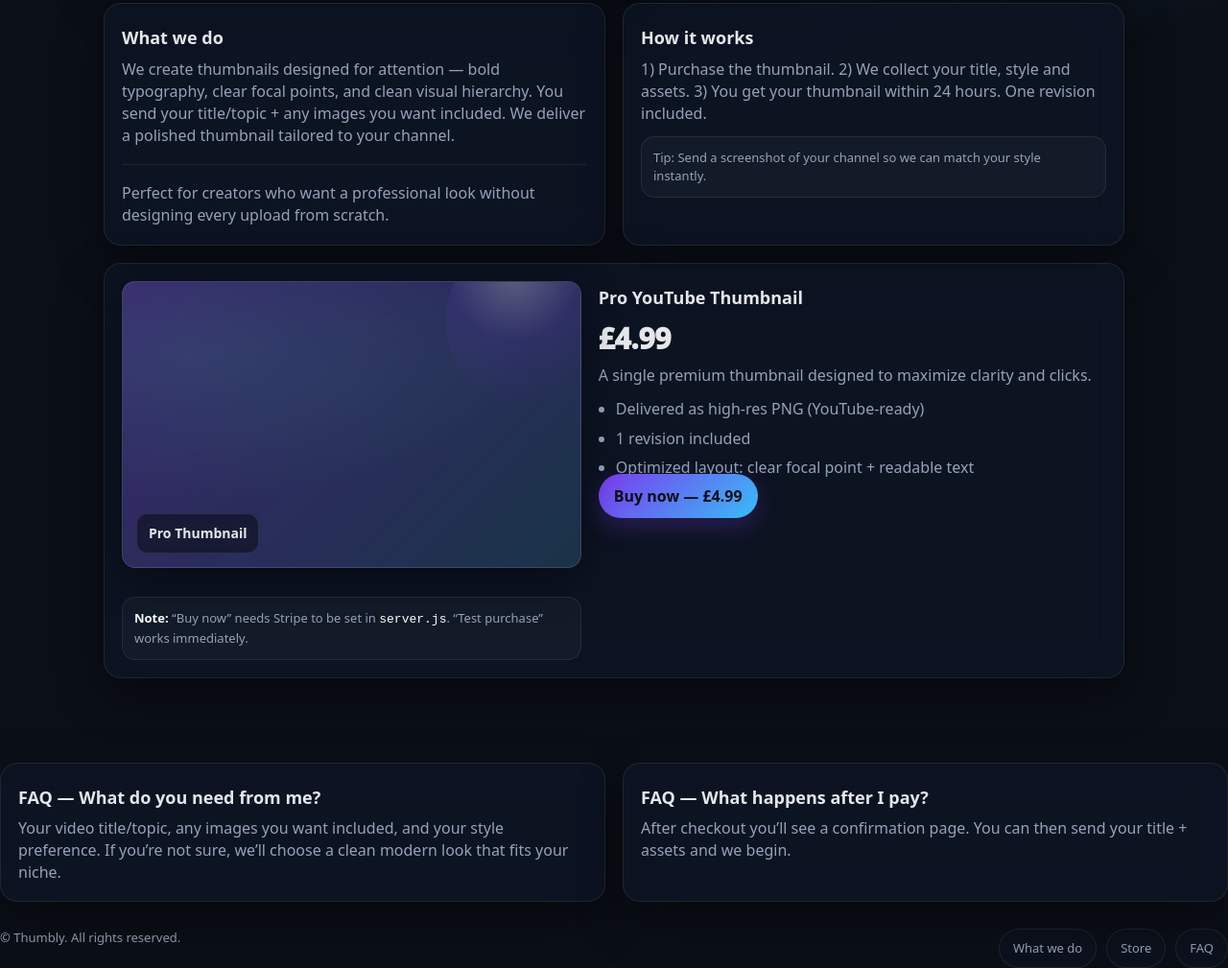
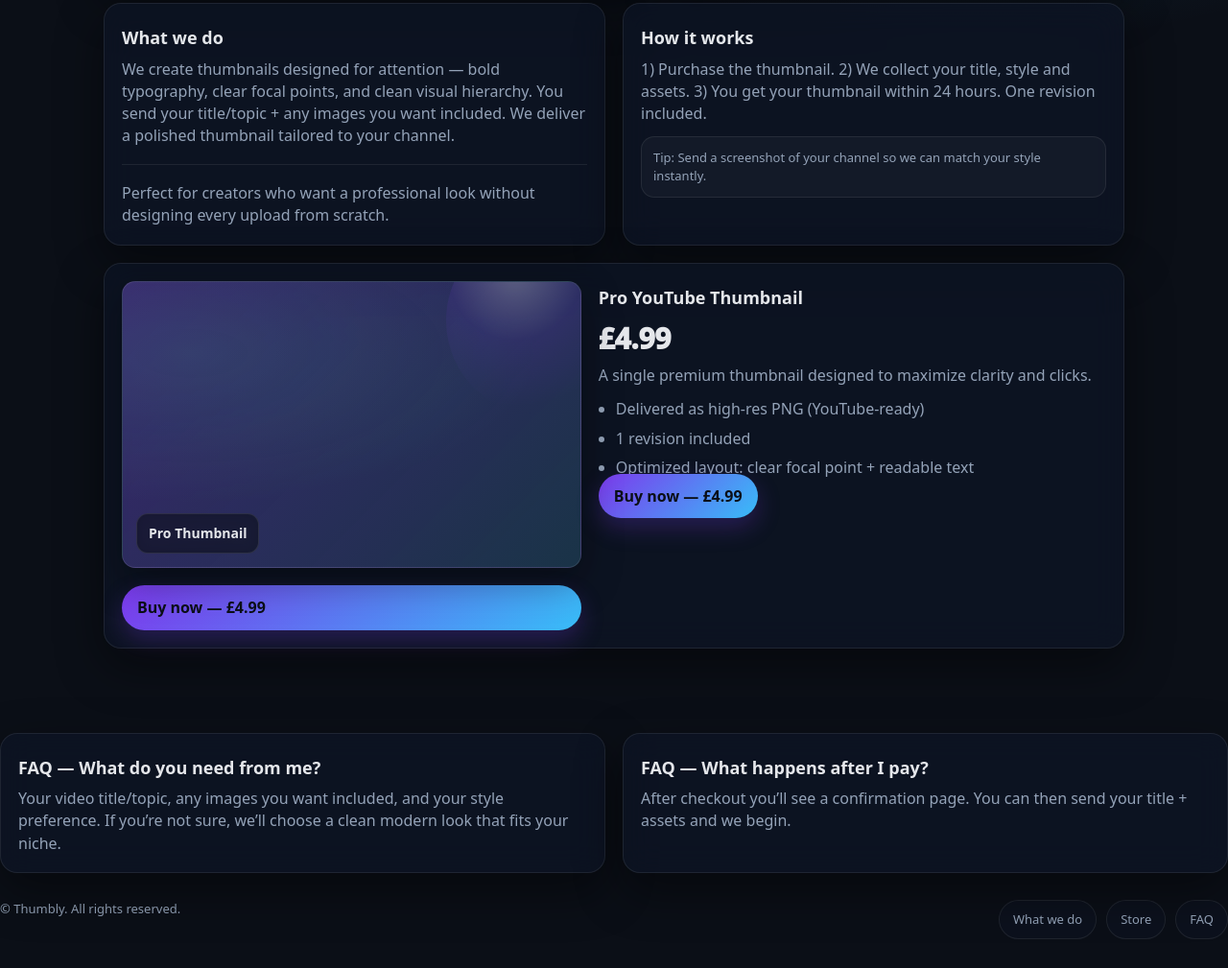
Before and after one commit to hbbrandclothing/thumbly, a website: page index.html in a window 1280 px wide. Shown: the part 560-1569 px from the top of the page at 96% size. After the commit the page ends 1539 px from the top, so only its background shows below. Drawn offline with Linux system fonts and the light colour scheme.

Commit message:
Update index.html update for button again

```diff
--- a/index.html
+++ b/index.html
@@ -341,10 +341,13 @@
 
           </div>
 
-          <div class="notice">
-            <strong style="color:#fff">Note:</strong>
-            “Buy now” needs Stripe to be set in <code>server.js</code>. “Test purchase” works immediately.
-          </div>
+         <a class="btn"
+   href="https://buy.stripe.com/6oU7sF7vhePlgu24SVbV600"
+   target="_blank"
+   rel="noopener">
+   Buy now — £4.99
+</a>
+
         </div>
       </div>
     </section>
```
